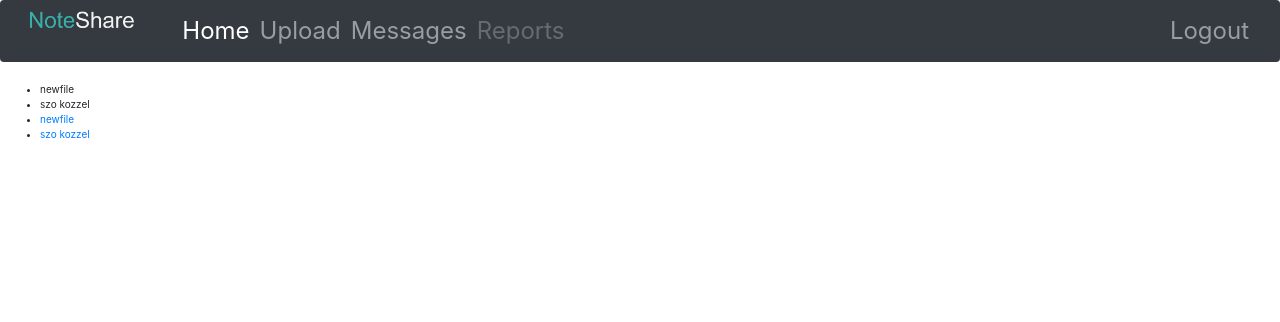
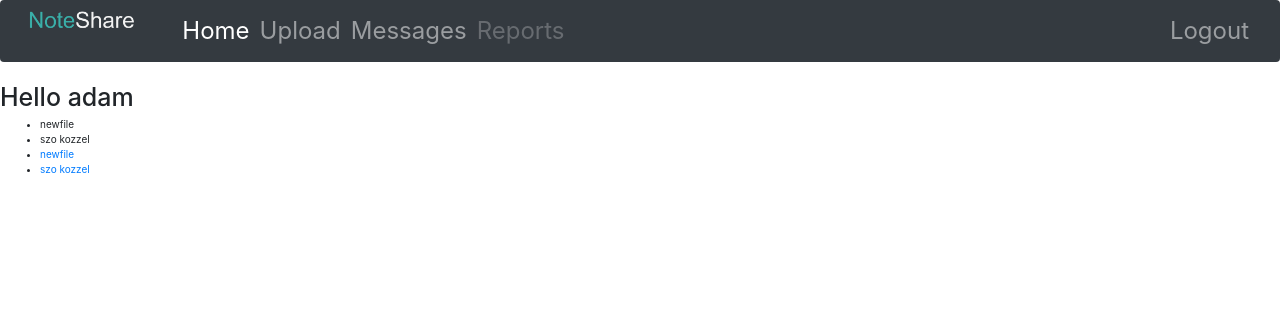
Before and after one commit to PinterAd/set09103, a Flask app: page /home in a window 1280 px wide. Shown: the top 322 px of the page. Run offline with Flask 2, Linux system fonts and the light colour scheme; a user stored in the database is signed in; data comes from the database, SQL or seed files in the repository; some libraries are stand-ins or nearby versions.

Commit message:
Update index.html

```diff
--- a/templates/index.html
+++ b/templates/index.html
@@ -46,6 +46,8 @@ Noteshare
 
 {% block content %}
 
+<h1>Hello {{name}}</h1>
+
 <ul>
   {% for file in files %}
   <li>{{ file.filename }}</li>
```
